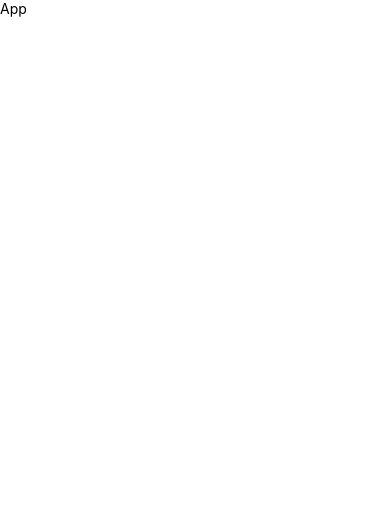
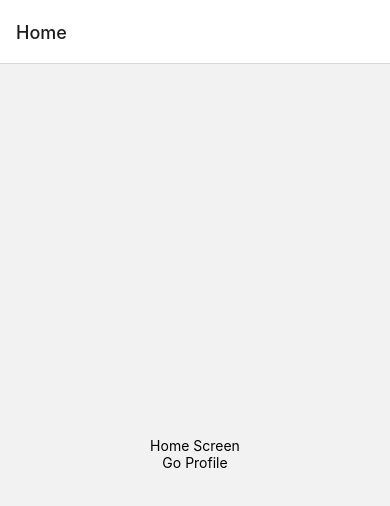
Before and after one commit to admrts/techcareer-RN-bootcamp, a React Native app: screen / in a window 390 px wide. Shown: the top 506 px of the page. Built offline with nearby package versions, Linux system fonts and the light colour scheme.

Commit message:
feat: add react navigation package

```diff
--- a/App.tsx
+++ b/App.tsx
@@ -1,12 +1,9 @@
-import {Text, SafeAreaView} from 'react-native';
+import {View, Text} from 'react-native';
 import React from 'react';
+import Routes from './src/routes';
 
 const App = () => {
-  return (
-    <SafeAreaView>
-      <Text>App</Text>
-    </SafeAreaView>
-  );
+  return <Routes />;
 };
 
 export default App;
--- a/package.json
+++ b/package.json
@@ -11,8 +11,12 @@
     "start:server": "json-server --watch db.json"
   },
   "dependencies": {
+    "@react-navigation/native": "^6.1.7",
+    "@react-navigation/native-stack": "^6.9.13",
     "react": "18.2.0",
-    "react-native": "0.72.4"
+    "react-native": "0.72.4",
+    "react-native-safe-area-context": "^4.7.1",
+    "react-native-screens": "^3.24.0"
   },
   "devDependencies": {
     "@babel/core": "^7.20.0",
--- /dev/null
+++ b/src/routes/index.tsx
@@ -0,0 +1,38 @@
+// In App.js in a new project
+
+import * as React from 'react';
+import {View, Text, SafeAreaView, Pressable} from 'react-native';
+import {NavigationContainer} from '@react-navigation/native';
+import {createNativeStackNavigator} from '@react-navigation/native-stack';
+
+function HomeScreen({navigation}) {
+  return (
+    <View style={{flex: 1, alignItems: 'center', justifyContent: 'center'}}>
+      <Text>Home Screen</Text>
+      <Pressable onPress={() => navigation.navigate('Profile')}>
+        <Text>Go Profile</Text>
+      </Pressable>
+    </View>
+  );
+}
+function ProfileScreen() {
+  return (
+    <View style={{flex: 1, alignItems: 'center', justifyContent: 'center'}}>
+      <Text>Profile Screen</Text>
+    </View>
+  );
+}
+const Stack = createNativeStackNavigator();
+
+function App() {
+  return (
+    <NavigationContainer>
+      <Stack.Navigator>
+        <Stack.Screen name="Home" component={HomeScreen} />
+        <Stack.Screen name="Profile" component={ProfileScreen} />
+      </Stack.Navigator>
+    </NavigationContainer>
+  );
+}
+
+export default App;
```
Also changed, not shown: 4 other files (tests, documents, lock files or other folders).
